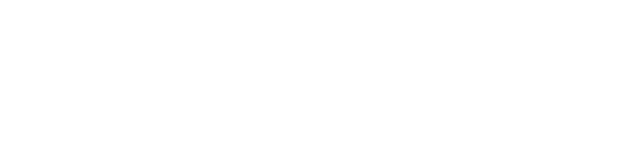
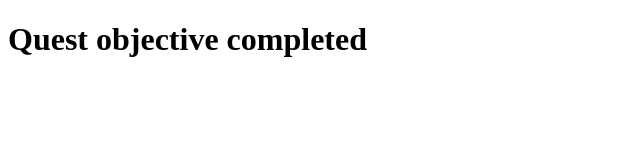
Before and after one commit to LateAlex/sharezza-social, a plain HTML site: page index.html in a window 1280 px wide. Shown: the whole page, without its empty margins (0-640 px from the left). Drawn offline with Linux system fonts and the light colour scheme.

Commit message:
for the questing glory

```diff
--- a/index.html
+++ b/index.html
@@ -2,9 +2,10 @@
 <html>
   <head>
     <meta charset="UTF-8">
-    <title>title</title>
+    <title>This new title is grand!</title>
   </head>
   <body>
+    <h1>Quest objective completed</h1>
 
   </body>
 </html>
```
